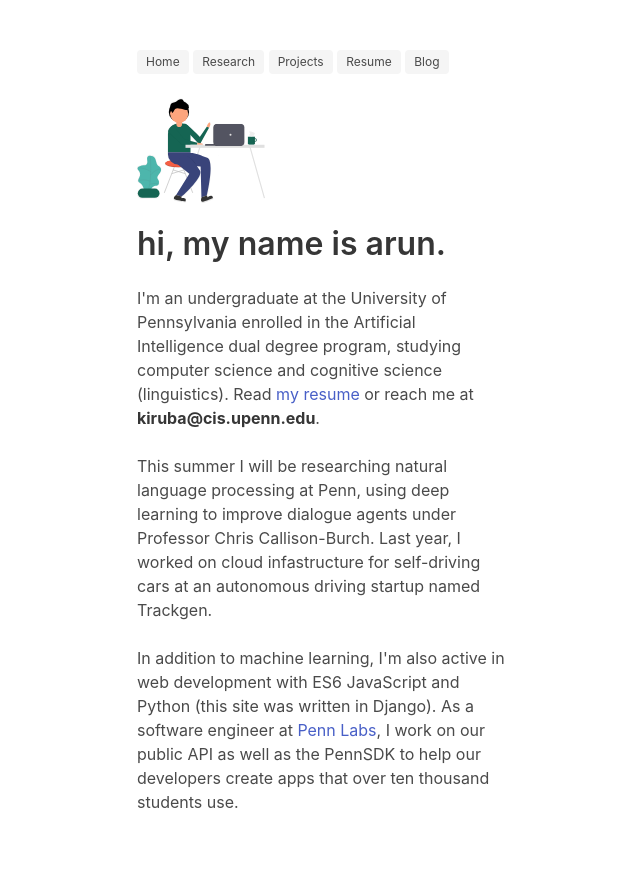
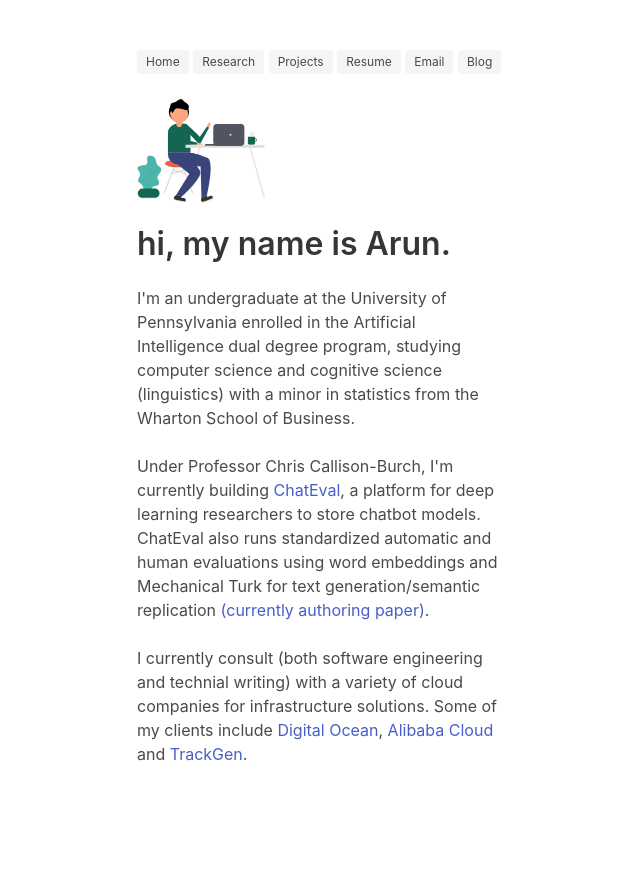
Before and after one commit to kirubarajan/old_site, a Django app: page / in a window 1280 px wide. Shown: the whole page, without its empty margins (319-959 px from the left). After the commit the page ends 761 px from the top, so only its background shows below. Run offline with Django 3.2, Linux system fonts and the light colour scheme; some libraries are stand-ins or nearby versions.

Commit message:
Change splash

```diff
--- a/kirubarajan/templates/blog.html
+++ b/kirubarajan/templates/blog.html
@@ -11,6 +11,8 @@
             <a href="/"> <span class="tag is-light"> Home </span> </a>
             <a href="/research"> <span class="tag is-light"> Research </span> </a>
             <a href="/projects"> <span class="tag is-light"> Projects </span> </a>
+            <a href="{% static 'resume.pdf' %}"> <span class="tag is-light"> Resume </span> </a>
+            <a href="mailto:mail@kirubarajan.com"> <span class="tag is-light"> Email </span> </a>
             <a href="/blog"> <span class="tag is-light"> Blog </span> </a>
             <br> <br>
           </nav>
--- a/kirubarajan/templates/projects.html
+++ b/kirubarajan/templates/projects.html
@@ -11,6 +11,8 @@
             <a href="/"> <span class="tag is-light"> Home </span> </a>
             <a href="/research"> <span class="tag is-light"> Research </span> </a>
             <a href="/projects"> <span class="tag is-light"> Projects </span> </a>
+            <a href="{% static 'resume.pdf' %}"> <span class="tag is-light"> Resume </span> </a>
+            <a href="mailto:mail@kirubarajan.com"> <span class="tag is-light"> Email </span> </a>
             <a href="/blog"> <span class="tag is-light"> Blog </span> </a>
             <br> <br>
           </nav>
--- a/kirubarajan/templates/research.html
+++ b/kirubarajan/templates/research.html
@@ -11,6 +11,8 @@
             <a href="/"> <span class="tag is-light"> Home </span> </a>
             <a href="/research"> <span class="tag is-light"> Research </span> </a>
             <a href="/projects"> <span class="tag is-light"> Projects </span> </a>
+            <a href="{% static 'resume.pdf' %}"> <span class="tag is-light"> Resume </span> </a>
+            <a href="mailto:mail@kirubarajan.com"> <span class="tag is-light"> Email </span> </a>
             <a href="/blog"> <span class="tag is-light"> Blog </span> </a>
             <br> <br>
           </nav>
--- a/kirubarajan/templates/splash.html
+++ b/kirubarajan/templates/splash.html
@@ -12,26 +12,26 @@
             <a href="/research"> <span class="tag is-light"> Research </span> </a>
             <a href="/projects"> <span class="tag is-light"> Projects </span> </a>
             <a href="{% static 'resume.pdf' %}"> <span class="tag is-light"> Resume </span> </a>
+            <a href="mailto:mail@kirubarajan.com"> <span class="tag is-light"> Email </span> </a>
             <a href="/blog"> <span class="tag is-light"> Blog </span> </a>
             <br> <br>
           </nav>
           <figure class="image is-128x128">
             <img src="{% static 'img/hello.svg' %}">
           </figure>
-          <h1 class="title"> hi, my name is arun. </h1>
+          <h1 class="title"> hi, my name is Arun. </h1>
 
           <p>
             I'm an undergraduate at the University of Pennsylvania enrolled in the Artificial Intelligence
-            dual degree program, studying computer science and cognitive science (linguistics).
-            Read <a href="{% static 'resume.pdf' %}"> my resume</a> or reach me at <strong>kiruba@cis.upenn.edu</strong>. <br> <br>
+            dual degree program, studying computer science and cognitive science (linguistics) with a minor in statistics from the Wharton School of Business.<br> <br>
 
-            This summer I will be researching natural language processing at Penn, using deep learning to improve
-            dialogue agents under Professor Chris Callison-Burch. Last year, I worked on cloud infastructure
-            for self-driving cars at an autonomous driving startup named Trackgen. <br> <br>
+            Under Professor Chris Callison-Burch, I'm currently building <a href="https://beta.chateval.org">ChatEval</a>,
+            a platform for deep learning researchers to store chatbot models. ChatEval also runs standardized
+            automatic and human evaluations using word embeddings and Mechanical Turk for text generation/semantic replication <a href="https://beta.chateval.org/faq"> (currently authoring paper)</a>. <br> <br>
 
-            In addition to machine learning, I'm also active in web development with ES6 JavaScript and Python
-            (this site was written in Django). As a software engineer at <a href="https://pennlabs.org">Penn Labs</a>, I work on
-            our public API as well as the PennSDK to help our developers create apps that over ten thousand students use. <br> <br>
+            I currently consult (both software engineering and technial writing) with a variety of cloud companies for infrastructure solutions.
+            Some of my clients include <a href="https://digitalocean.com">Digital Ocean</a>, <a href="https://www.alibabacloud.com">Alibaba Cloud</a> and
+            <a href="https://www.trackgen.com"> TrackGen</a>.
           </p>
         </div>
         <div class="column"></div>
```
